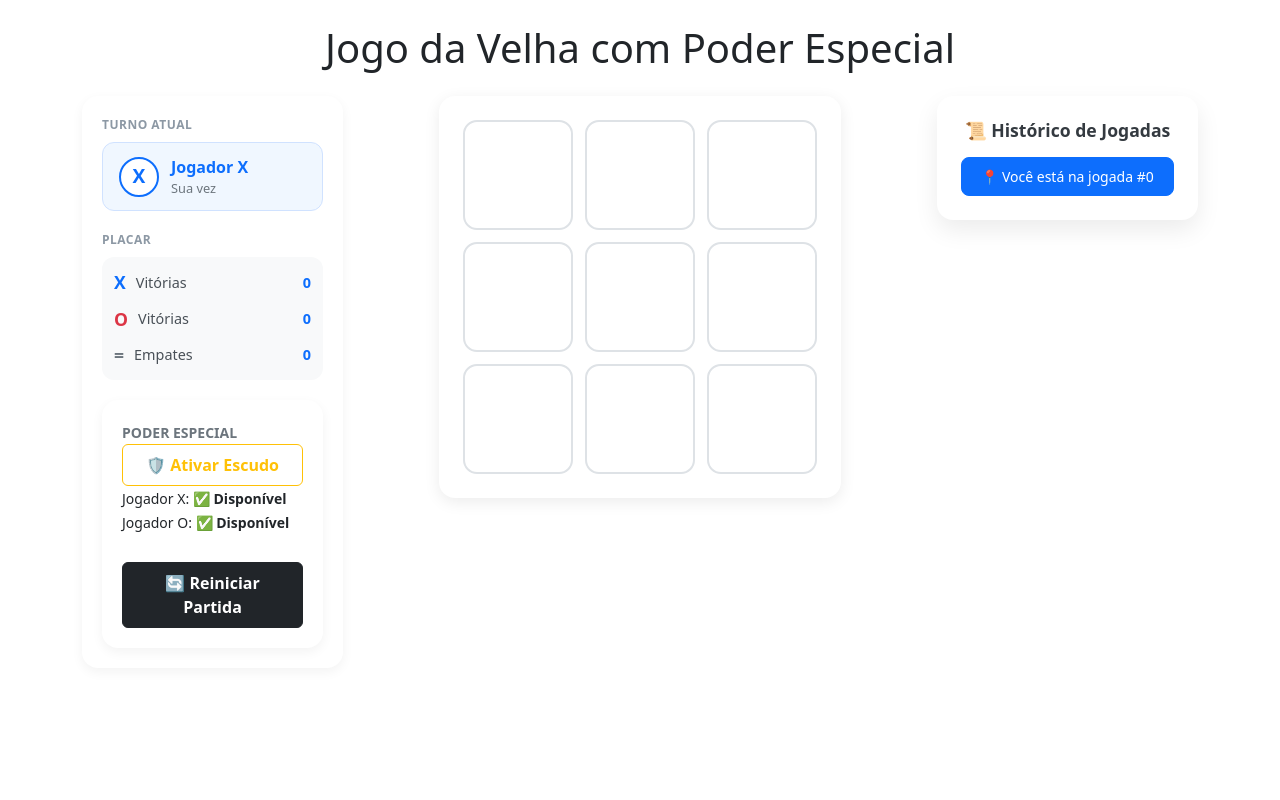
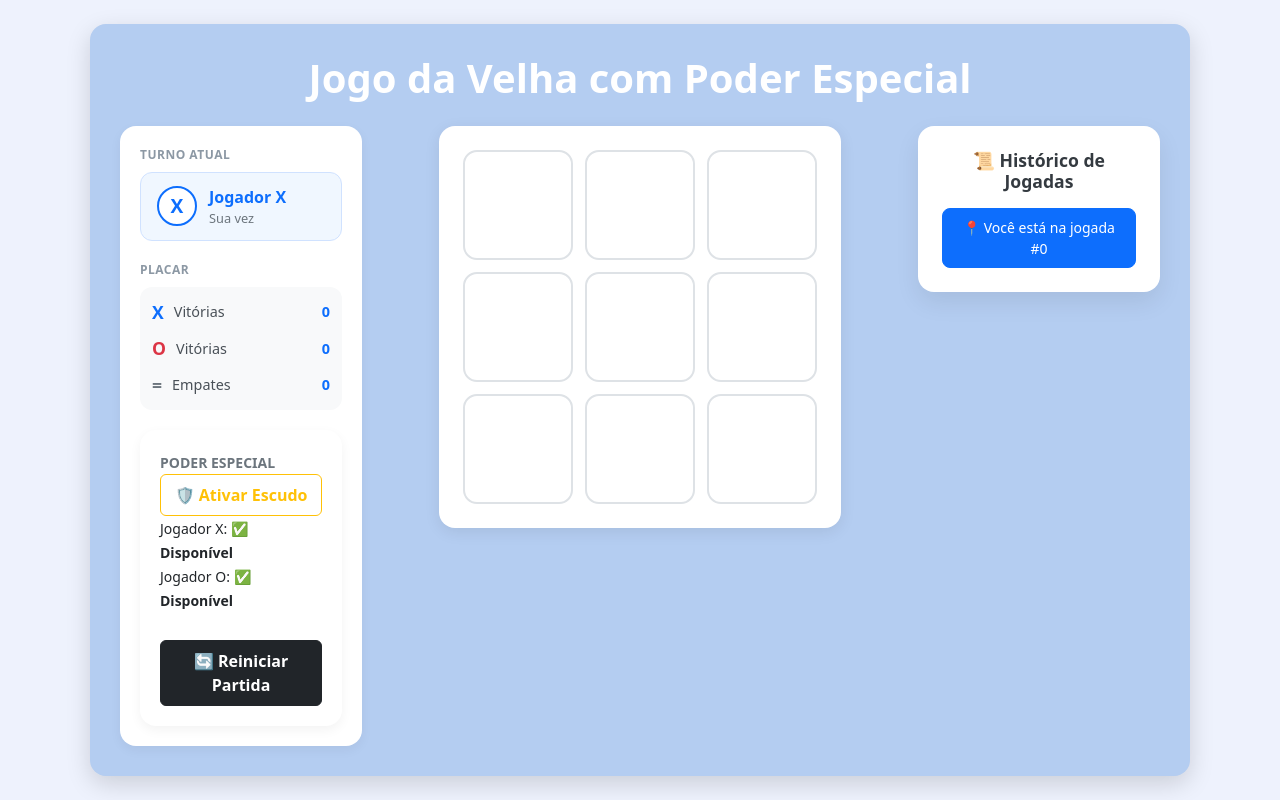
Before and after one commit to Manuely-Candido/jogo-da-velha, a React (Vite) app: page / in a window 1280 px wide. Built offline with nearby package versions, Linux system fonts and the light colour scheme.

Commit message:
Continuando a alteração do CSS

```diff
--- a/src/App.css
+++ b/src/App.css
@@ -1,11 +1,10 @@
 /* src/App.css */
 /* Estilo do container global da aplicação */
 .app-container {
-  background-color: #e8f2fe; /* Tom de azul claro elegante */
+  background-color: #eef2fd; /* Tom de azul claro elegante */
   min-height: 100vh;          /* Garante que o fundo ocupe 100% da altura da tela */
   display: flex;
-  flex-direction: column;
   justify-content: center;
   align-items: center;
-  padding: 20px 0;
+  padding: 20px;
 }
--- a/src/App.jsx
+++ b/src/App.jsx
@@ -1,5 +1,6 @@
 // src/App.jsx
 import Game from './components/Game/Game';
+import './App.css'; // Estilos globais do fundo azul
 import 'bootstrap/dist/css/bootstrap.min.css';
 
 /**
@@ -7,5 +8,9 @@ import 'bootstrap/dist/css/bootstrap.min.css';
  * Responsável apenas por renderizar o orquestrador do jogo (Game)
  */
 export default function App() {
-  return <Game />;
+  return (
+  <div className="app-container">
+      <Game />
+  </div>
+  );
 }
--- a/src/components/Game/Game.jsx
+++ b/src/components/Game/Game.jsx
@@ -158,8 +158,8 @@ export default function Game() {
   }
 
   return (
-    <div className="container py-4">
-    <h1 className="text-center mb-4">Jogo da Velha com Poder Especial</h1>
+    <div className={styles.gameCard}>
+    <h1 className={styles.gameCard__title}>Jogo da Velha com Poder Especial</h1>
 
     <div className="row justify-content-center align-items-start g-4">
       {/* Coluna Esquerda (Mais estreita: col-md-3) com 2 containers empilhados */}
--- a/src/components/Game/Game.module.css
+++ b/src/components/Game/Game.module.css
@@ -15,6 +15,26 @@
   text-shadow: 1px 1px 2px rgba(0, 0, 0, 0.05);
 }
 
+/* src/components/Game/Game.module.css */
+
+/* Card/Quadrado azul mais escuro central que envolve os painéis do jogo */
+.gameCard {
+  background-color: #b4cdf1; /* Azul mais escuro pedido para o container central */
+  border-radius: 16px;
+  padding: 30px;
+  box-shadow: 0 8px 24px rgba(0, 0, 0, 0.15);
+  width: 100%;
+  max-width: 1100px;
+}
+
+/* Título em destaque com cor clara para dar bom contraste */
+.gameCard__title {
+  color: #ffffff;
+  text-align: center;
+  margin-bottom: 24px;
+  font-weight: bold;
+}
+
 /* Responsividade do título em telas pequenas */
 @media (max-width: 576px) {
   .game__title {
```
